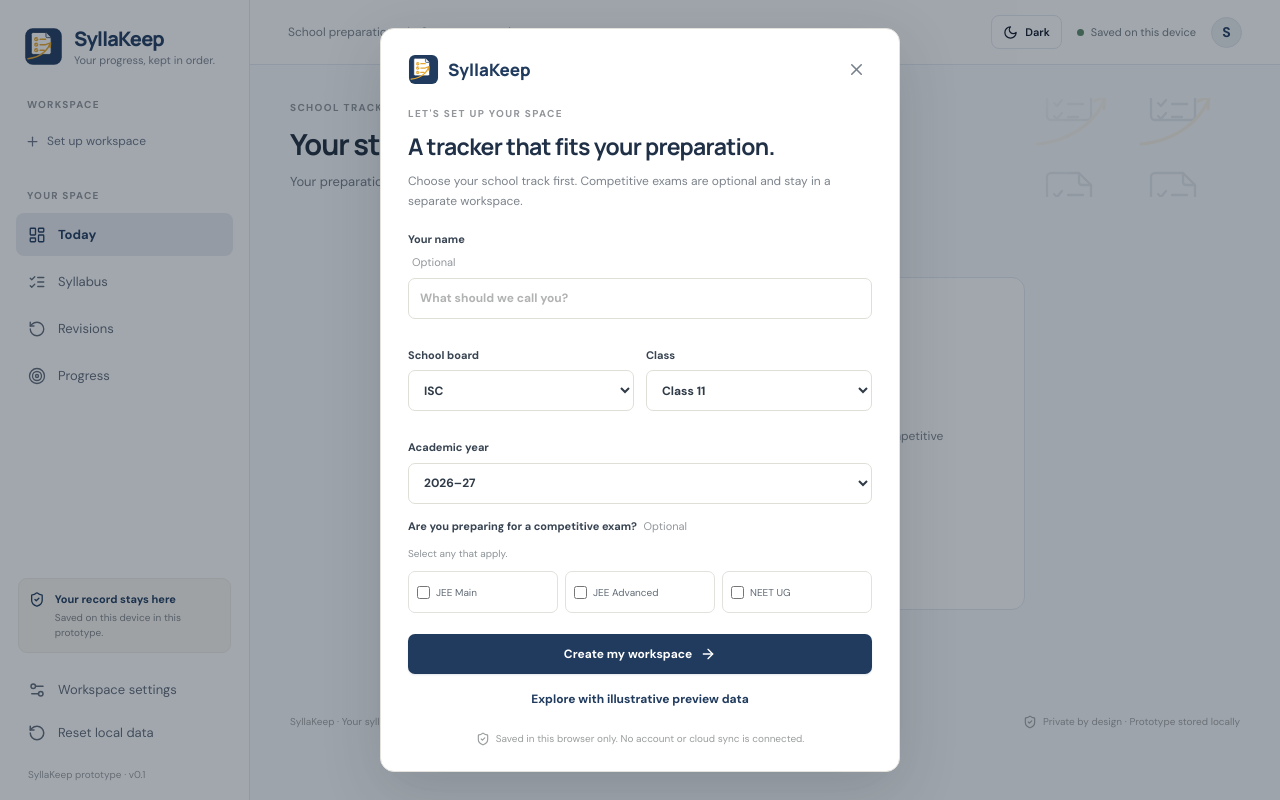
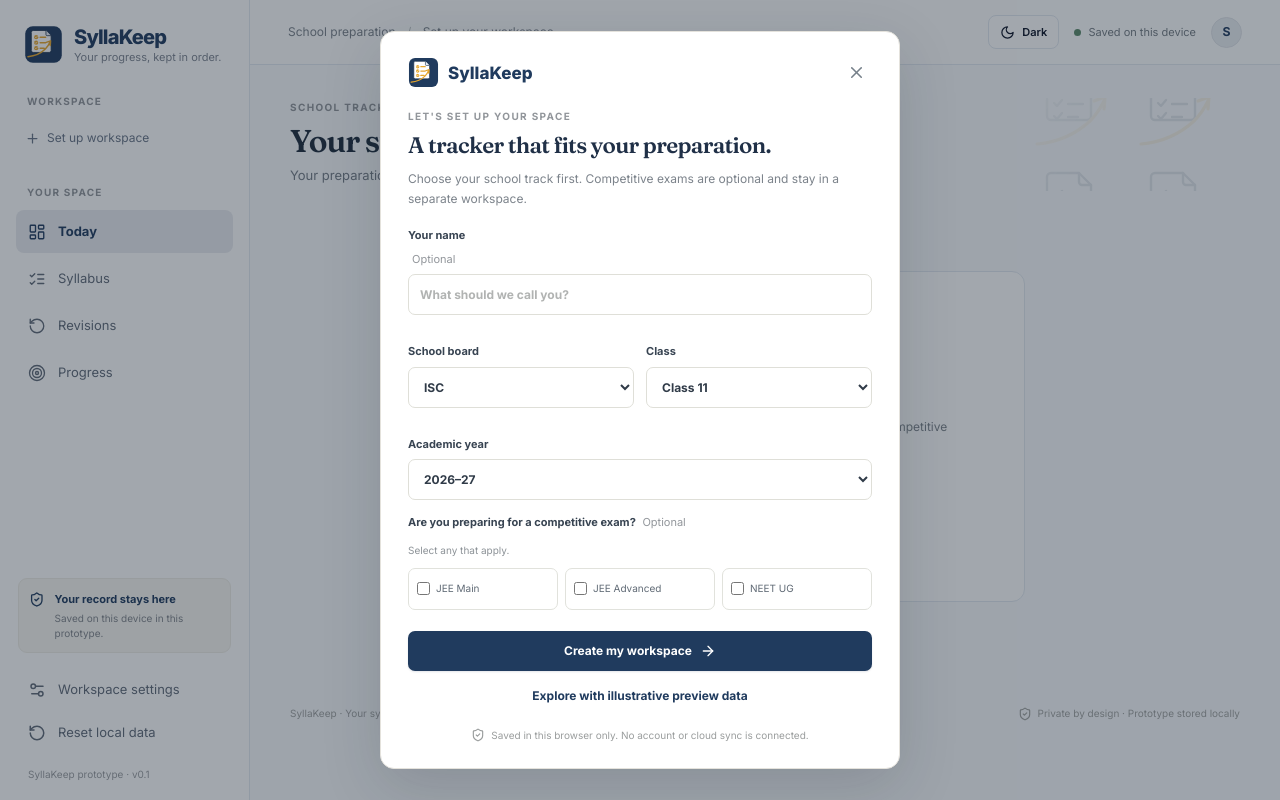
Before and after one commit to icse-cbse-10-12/SyllaKeep, a React (Vite) app: page / in a window 1280 px wide. Built offline with nearby package versions, Linux system fonts and the light colour scheme.

Commit message:
Adopt Fraunces and Inter typography system
* Refine SyllaKeep typography with Fraunces and Inter

* Tune display typography for compact screens

```diff
--- a/index.html
+++ b/index.html
@@ -10,7 +10,7 @@
     <link rel="manifest" href="/manifest.webmanifest" />
     <link rel="preconnect" href="https://fonts.googleapis.com" />
     <link rel="preconnect" href="https://fonts.gstatic.com" crossorigin />
-    <link href="https://fonts.googleapis.com/css2?family=DM+Sans:wght@400;500;600;700&family=Manrope:wght@500;600;700;800&display=swap" rel="stylesheet" />
+    <link href="https://fonts.googleapis.com/css2?family=Fraunces:wght@400;500;600;700&family=Inter:wght@400;500;600;700;800&display=swap" rel="stylesheet" />
     <title>SyllaKeep — Your preparation, kept in order</title>
   </head>
   <body>
--- a/src/brand.css
+++ b/src/brand.css
@@ -29,7 +29,12 @@
   --muted: var(--brand-muted);
   --line: var(--brand-line);
   --green: var(--brand-positive);
-  font-family: "DM Sans", "Segoe UI", sans-serif;
+  --font-display: "Fraunces", Georgia, serif;
+  --font-ui: "Inter", "Segoe UI", Arial, sans-serif;
+  --font-data: "Inter", "Segoe UI", Arial, sans-serif;
+  --type-page-title: clamp(1.75rem, 3.2vw, 2.25rem);
+  --type-body: 0.875rem;
+  font-family: var(--font-ui);
 }
 :root.dark {
   color-scheme: dark;
@@ -64,8 +69,8 @@
 }
 html { background: var(--sylla-bg); color-scheme: light; }
 html.dark { background: var(--sylla-bg); color-scheme: dark; }
-body { color: var(--sylla-text); background: var(--sylla-bg); font-family: "DM Sans", "Segoe UI", sans-serif; text-rendering: optimizeLegibility; }
-:where(h1,h2,h3,.brand > span,.modal-brand) { font-family: "Manrope", "Segoe UI", sans-serif; }
+body { color: var(--sylla-text); background: var(--sylla-bg); font-family: var(--font-ui); text-rendering: optimizeLegibility; }
+:where(h1,h2,h3,.brand > span,.modal-brand) { font-family: var(--font-ui); }
 ::selection { color: #fff; background: var(--brand-primary); }
 :where(button,input,select,a):focus-visible { outline: 2px solid var(--sylla-jee); outline-offset: 3px; }
 .page-heading { position: relative; isolation: isolate; overflow: hidden; border-radius: 12px; padding: 2px 2px 5px; }
@@ -77,7 +82,7 @@ body { color: var(--sylla-text); background: var(--sylla-bg); font-family: "DM S
 .progress-track span { background: var(--brand-primary); transition: width .28s ease, background-color .2s ease; }
 .status-complete { background: var(--sylla-success); border-color: var(--sylla-success); }
 .task-kicker,.revision-date span { color: var(--sylla-warning); }
-.theme-toggle { display:inline-flex; align-items:center; justify-content:center; gap:7px; min-height:34px; padding:0 11px; border:1px solid var(--sylla-border); border-radius:8px; background:var(--sylla-surface); color:var(--sylla-text); font:600 11px "DM Sans",sans-serif; cursor:pointer; transition:background-color .18s,border-color .18s,color .18s; }
+.theme-toggle { display:inline-flex; align-items:center; justify-content:center; gap:7px; min-height:34px; padding:0 11px; border:1px solid var(--sylla-border); border-radius:8px; background:var(--sylla-surface); color:var(--sylla-text); font:600 11px var(--font-ui); cursor:pointer; transition:background-color .18s,border-color .18s,color .18s; }
 .theme-toggle:hover { border-color:var(--sylla-muted); }
 .theme-toggle:focus-visible { outline:2px solid var(--sylla-jee); outline-offset:3px; }
 .app-shell { background:var(--sylla-bg); color:var(--sylla-text); }
@@ -106,3 +111,39 @@ body { color: var(--sylla-text); background: var(--sylla-bg); font-family: "DM S
 :root.dark .mobile-scrim { background:rgb(0 0 0 / 62%); }
 :root.dark .page-heading::after { opacity:.07; }
 @media (max-width:760px) { .page-heading::after { right:-72px; opacity:.075; } .theme-toggle { min-width:34px; padding:0 8px; } }
+
+
+/* Typography system — Fraunces for expressive page-level moments, Inter for the working interface. */
+body { font-family: var(--font-ui); font-size: var(--type-body); }
+:where(button,input,select,textarea) { font-family: var(--font-ui); }
+.page-heading h1 {
+  font-family: var(--font-display);
+  font-size: var(--type-page-title);
+  font-weight: 600;
+  line-height: 1.08;
+  letter-spacing: -0.035em;
+  font-optical-sizing: auto;
+}
+.setup-modal #setup-title,
+.empty-workspace h2 {
+  font-family: var(--font-display);
+  font-size: clamp(1.35rem, 2.3vw, 1.6rem);
+  font-weight: 600;
+  line-height: 1.15;
+  letter-spacing: -0.03em;
+  font-optical-sizing: auto;
+}
+@media (max-width: 760px) {
+  .page-heading h1 { font-size: clamp(1.5rem, 6vw, 1.75rem); }
+}
+.summary-number,
+.progress-ring strong,
+.calculation-line strong,
+.revision-date strong {
+  font-family: var(--font-data);
+  font-variant-numeric: tabular-nums;
+}
+:where(.eyebrow,.workspace-label,.task-kicker,.revision-date span) {
+  font-family: var(--font-ui);
+  font-weight: 700;
+}
```
Also changed, not shown: src/styles.css, 1 other file (tests, documents, lock files or other folders).
